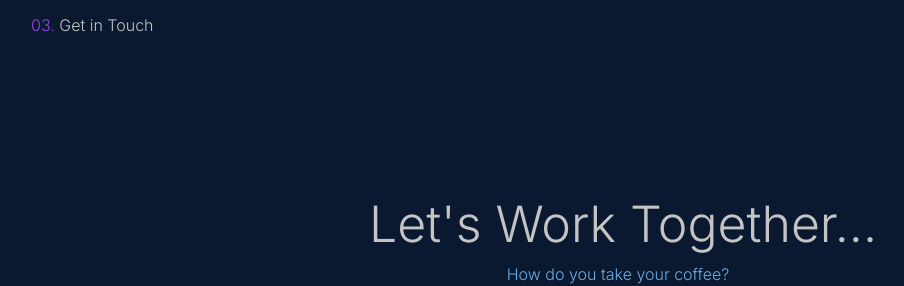
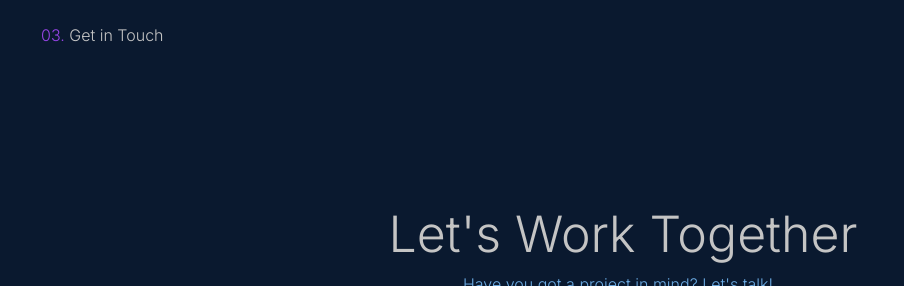
Before and after one commit to Winfred-Mwendwa/Portfolio, a website built with Vite: page index.html in a window 1280 px wide. Shown: the part 1780-2066 px from the top of the page, without its empty margins (17-921 px from the left). Built offline with nearby package versions, Linux system fonts and the light colour scheme.

Commit message:
tenth commit

```diff
--- a/index.html
+++ b/index.html
@@ -87,8 +87,8 @@
       <section id="contact">
         <div class="container">
           <p class="clr-neutral-300"><span class="clr-neutral-500">03. </span> Get in Touch</p>
-          <h5 class="fs-500 fw-500 clr-neutral-300">Let's Work Together...</h5>
-          <h6 class="fs-200 fw-300 clr-neutral-400">How do you take your coffee?</h6>
+          <h5 class="fs-500 fw-500 clr-neutral-300">Let's Work Together</h5>
+          <h6 class="fs-200 fw-300 clr-neutral-400">Have you got a project in mind? Let's talk!</h6>
           <div class="social-icons fs-300">
             <a href="https://github.com/Winfred-Mwendwa" id="github-link" target="_blank">
               <i class="fa-brands fa-github clr-neutral-300 icon"></i>
--- a/style.css
+++ b/style.css
@@ -324,6 +324,7 @@ h6 {
 #contact {
   height: 90vh;
   margin: 0 auto;
+  padding: 10px;
 
 }
 
```
